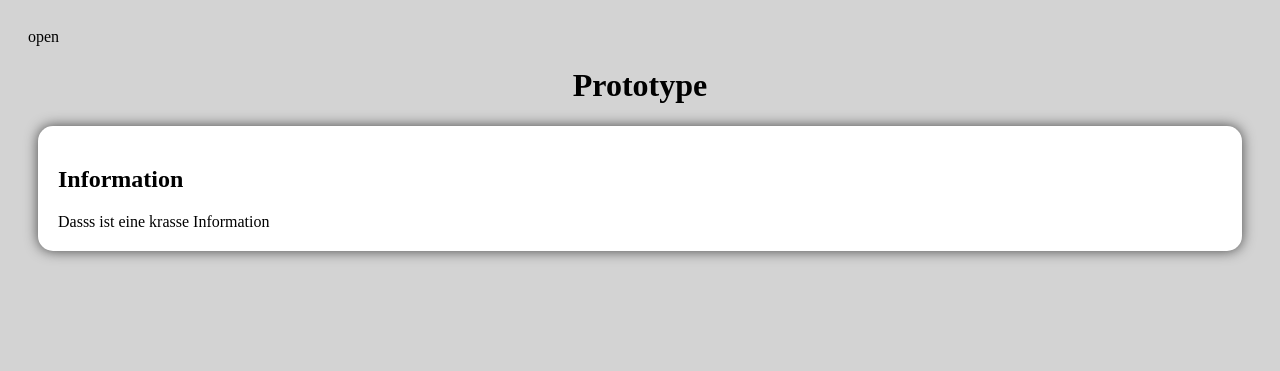
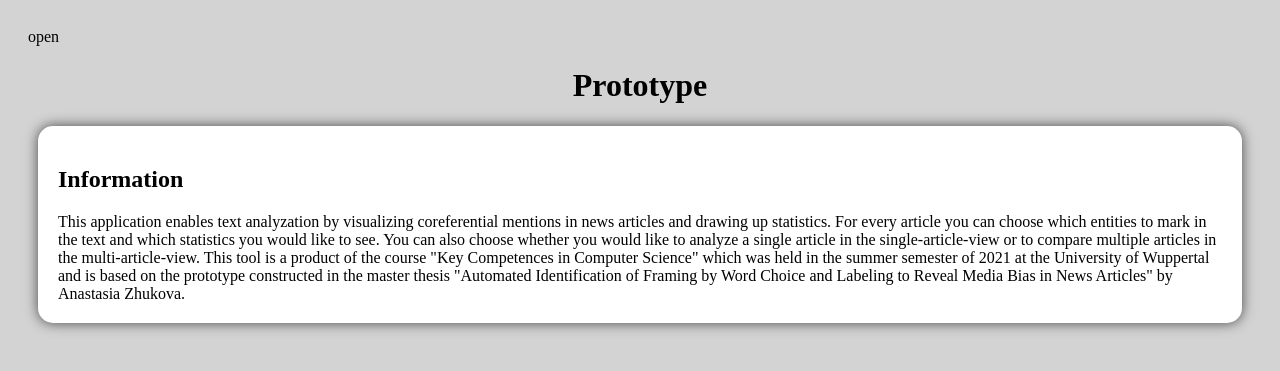
Before and after one commit to MaxKortenbruck/text_visualization, a Flask app: page / in a window 1280 px wide. Shown: the top 371 px of the page. Run offline with Flask 2, Linux system fonts and the light colour scheme.

Commit message:
information updated

```diff
--- a/src/templates/information.html
+++ b/src/templates/information.html
@@ -4,7 +4,11 @@
 
 <div id="div_information", class="text_theme">
     <h2>Information</h2>
-    Dasss ist eine krasse Information
+    This application enables text analyzation by visualizing coreferential mentions in news articles and drawing up statistics.
+	For every article you can choose which entities to mark in the text and which statistics you would like to see.
+	You can also choose whether you would like to analyze a single article in the single-article-view or to compare multiple articles in the multi-article-view.
+
+	This tool is a product of the course "Key Competences in Computer Science" which was held in the summer semester of 2021 at the University of Wuppertal and is based on the prototype constructed in the master thesis "Automated Identification of Framing by Word Choice and Labeling to Reveal Media Bias in News Articles" by Anastasia Zhukova.
 </div>
 
 {% endblock %}
```
